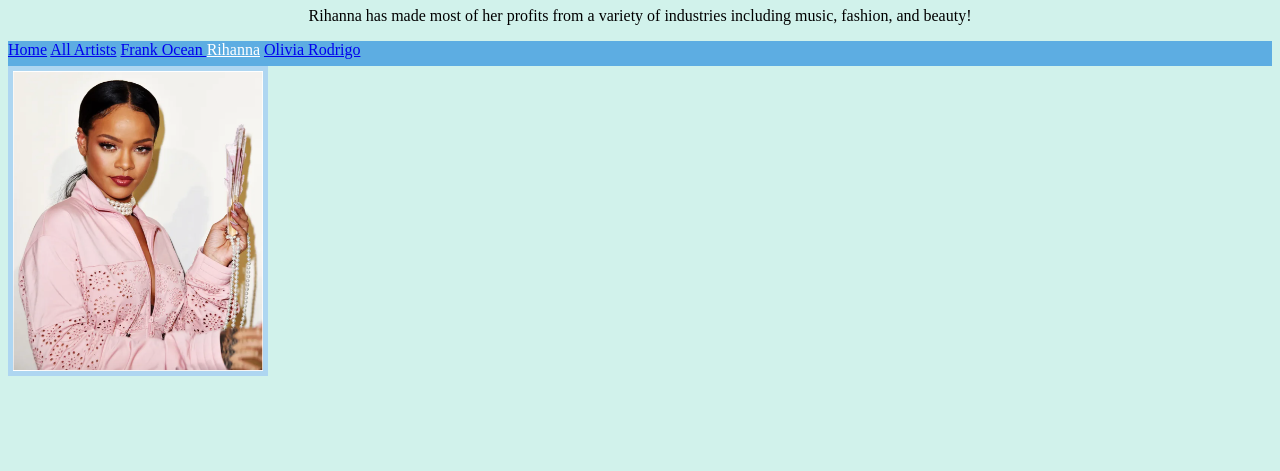
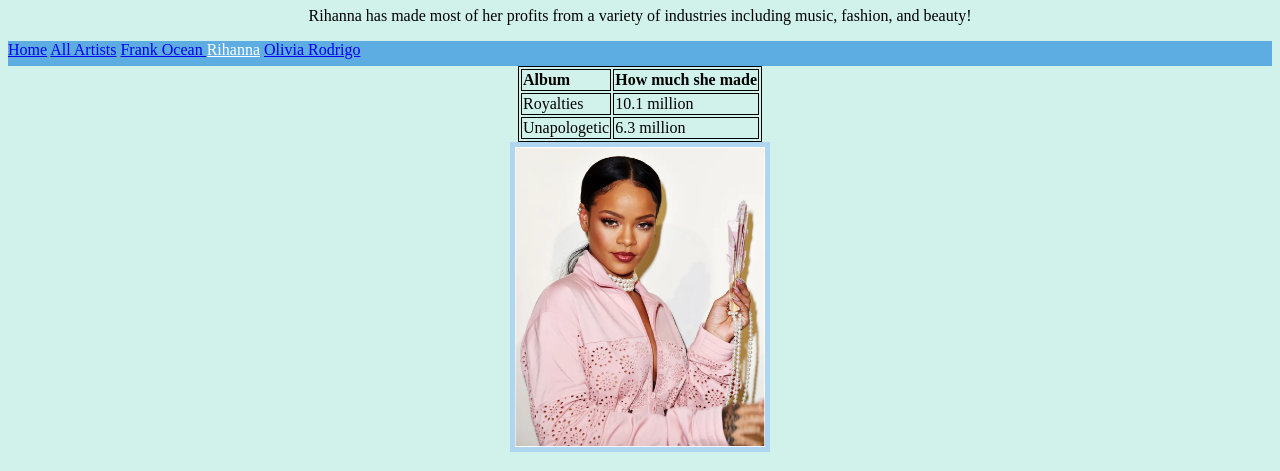
Before and after one commit to amber-m24/Website, a plain HTML site: page Rihanna.html in a window 1280 px wide. Shown: the part 73-544 px from the top of the page. Drawn offline with Linux system fonts and the light colour scheme.

Commit message:
Add files via upload

```diff
--- a/Rihanna.html
+++ b/Rihanna.html
@@ -16,8 +16,21 @@
 		<a href="Rihanna.html"class="active">Rihanna</a>
 		<a href="OliviaRodrigo.html">Olivia Rodrigo</a>
 	</div>
-
-
-	<img src="RihannaPhoto1.png" width="250" height="300"/>
+	<center><table>
+		<tr>
+			<th>Album</th>
+			<th>How much she made</th>
+		</tr>
+		<tr>
+			<td>Royalties</td>
+			<td>10.1 million</td>
+		</tr>
+		<tr>
+			<td>Unapologetic</td>
+			<td>6.3 million</td>
+		</tr>
+	</table></center>
+	<center><img src="RihannaPhoto1.png" width="250" height="300"/></center>
+	<center><h1><b>AS OF 2024 RIHANNA'S NET WORTH IS 1.4 BILLION DOALLARS!</b></h1></center>
 </body>
 </html>
--- a/style.css
+++ b/style.css
@@ -20,3 +20,17 @@ border-style: solid;
 .topnav a.active {
 	color: white;
 }
+table, th, td {
+border: 1px;
+border-style: solid;
+border-color: black;
+}
+th, td {
+	padding-top: 10 px;
+	padding-bottom: 10 px;
+	padding-right: 20 px;
+	padding-left: 20 px;
+}
+th {
+	text-align: left;
+}
```
Also changed, not shown: FrankOcean.html (+10 -5 lines), OliviaRodrigo.html (+16 -2 lines).
